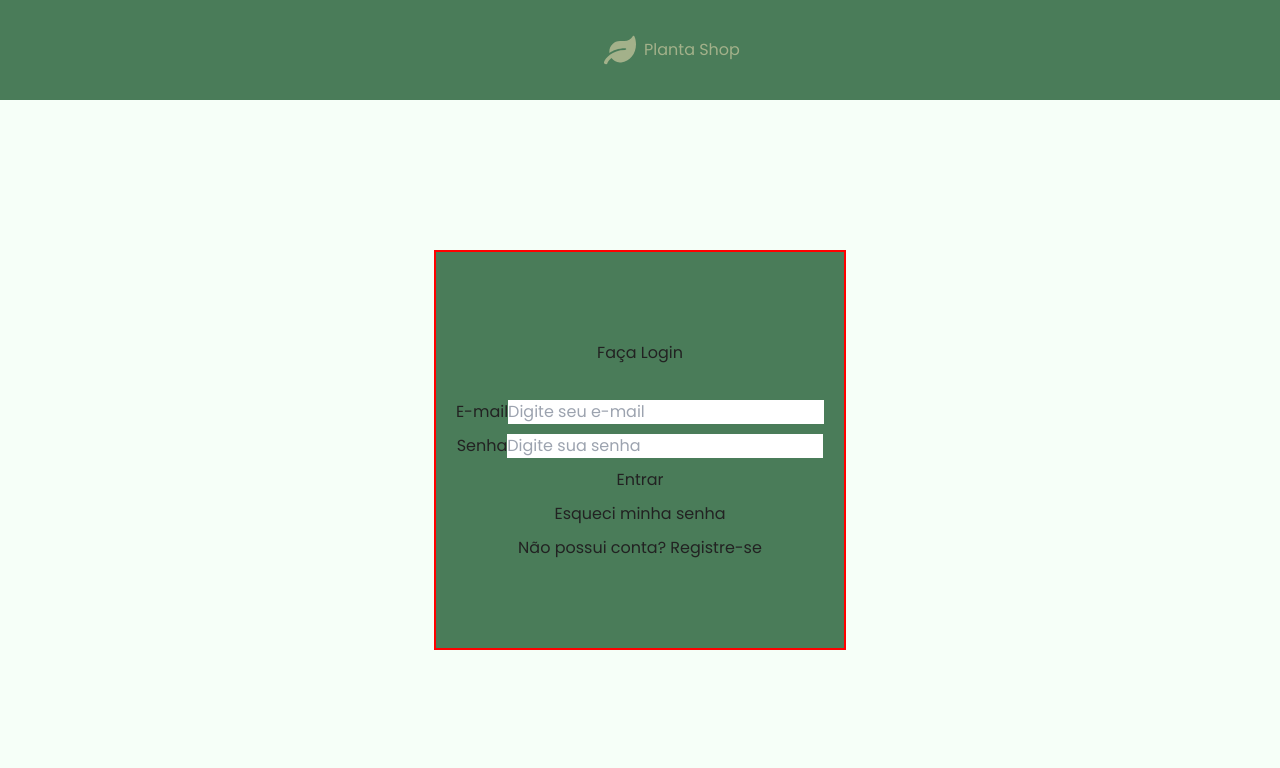
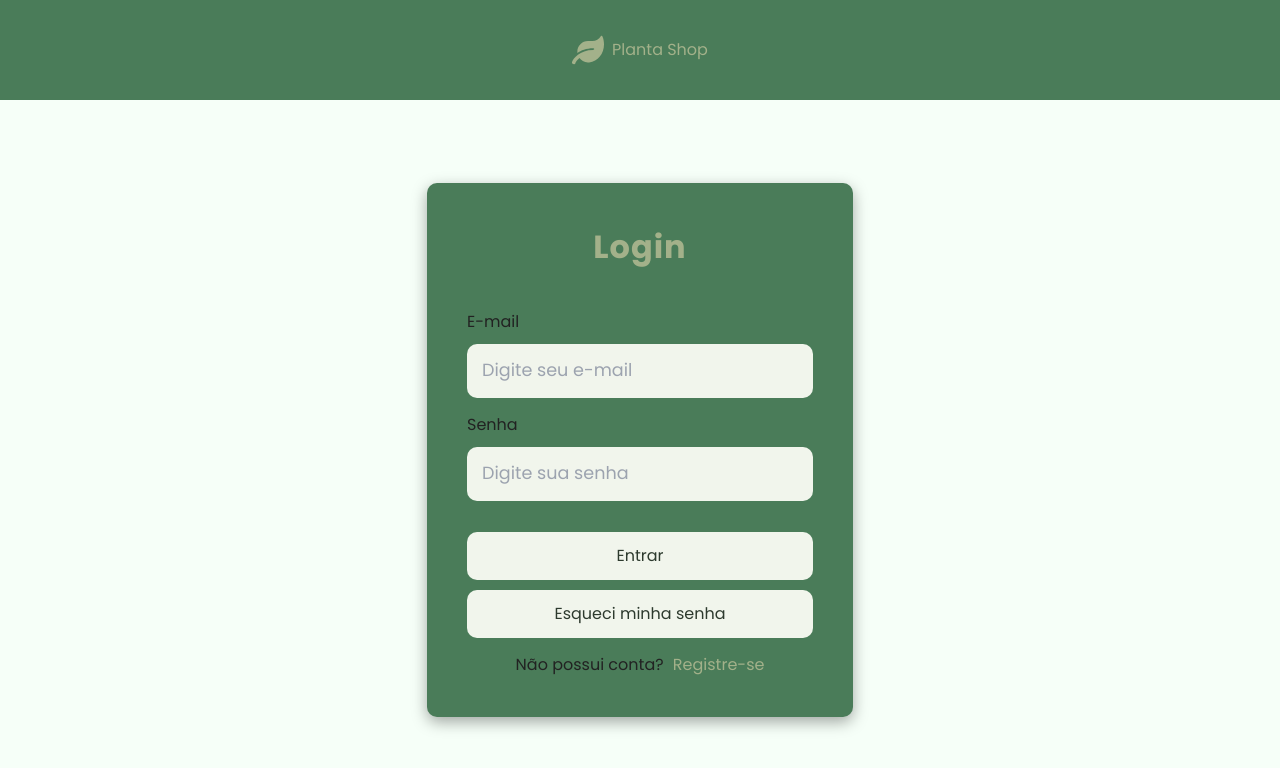
Before and after one commit to DiogoIV/My_store, a React (Vite) app: page /login in a window 1280 px wide. Shown: the top 768 px of the page. Built offline with nearby package versions, Linux system fonts and the light colour scheme.

Commit message:
finalizando page login

```diff
--- a/src/componentes/Header/Header.css
+++ b/src/componentes/Header/Header.css
@@ -15,6 +15,8 @@
     display: flex;
     align-items: center;
     justify-content: space-between;
+
+
     gap: 20px;
     padding: 20px;
     height: 100px;
@@ -190,6 +192,8 @@ div.search-bar input#input_search {
 
 div.user {
     display: flex;
+
+    justify-content: end;
     margin-right: 4em;
     gap: 3em;
 }
--- a/src/pages/Login/Login.css
+++ b/src/pages/Login/Login.css
@@ -1,3 +1,5 @@
+/*HEADER-LOGIN*/
+
 .container-header-login {
     display: flex;
     justify-content: center;
@@ -7,8 +9,13 @@
     background-color: var(--green-primary);
 }
 
+.container-header-login  .logo {
 
-/*form-login*/
+    margin: auto;
+
+}
+
+/*Container_login*/
 
 .container_principal {
     display: flex;
@@ -19,29 +26,123 @@
     background-color: var(--background);
     background-size: cover;
     background-position: center;
+
 }
-
 
 .container-login {
     display: flex;
     align-items: center;
     justify-content: center;
 
+
     background-color: var(--green-primary);
     min-width: 400px;
-    min-height: 400px;
-    padding: 20px;
-    border: 2px solid red;
+    max-width: 500px;
+    padding: 40px;
+    border-radius: 10px;
+    box-shadow: rgba(0, 0, 0, 0.35) 0px 5px 15px;
 }
+
+/*form-login*/
 
 .form-login {
     display: flex;
     flex-direction: column;
-    align-items: center;
 
+
+    width: 100%;
+    gap: 15px;
+}
+
+.form-login h1.titulo-login {
+    color: var(--green-light);
+
+    text-align: center;
+    font-size: 2rem;
+    font-weight: 700;
+    letter-spacing: 1px;
+    margin-bottom: 1.5rem;
+}
+
+
+
+/*Campo inputs*/
+.campo {
+    display: flex;
+    flex-direction: column;
     gap: 10px;
 }
 
-.form-login h1.titulo-login {
-    margin-bottom: 25px;
+.campo label {
+
+    font-weight: 400;
 }
+
+.campo input {
+    background-color: #f1f5ec;
+    padding: 15px;
+    border-radius: 10px;
+    border: none;
+    outline: none;
+    transition: .3s;
+}
+
+.campo input:focus {
+    box-shadow: 0 0 0 3px rgba(255,255,255,.3);
+}
+.campo input::placeholder {
+
+    font-size: 1.1em;
+}
+
+/*btn-login*/
+.container-btn {
+
+
+    margin-top: 1rem;
+}
+
+.btn {
+    width: 100%;
+    padding: 12px;
+    cursor: pointer;
+    border: none;
+    background-color: #f1f5ec;
+    border-radius: 10px;
+
+    color: #2d3a2e;
+    font-weight: 400;font-weight: 400;
+    font-family: var(--font-poppins);
+    font-size: 1rem;
+
+
+    transition: 0.3s;
+}
+
+.btn:hover {
+    transform: translateY(-2px);
+}
+
+/*Registre-se*/
+.texto-cadastro {
+    font-weight: 400;
+
+    text-align: center;
+}
+
+
+
+.link-registrar {
+    margin-left: 5px;
+    text-decoration: none;
+    color: var(--green-light);
+
+
+}
+
+
+
+.link-registrar:hover {
+    text-decoration: underline;
+
+}
--- a/src/pages/Login/Login.jsx
+++ b/src/pages/Login/Login.jsx
@@ -17,14 +17,14 @@ function Login() {
 
                     <form className="form-login" onSubmit={handleSubmit}>
 
-                        <h1 className='titulo-login'>Faça Login</h1>
+                        <h1 className='titulo-login'>Login</h1>
 
                         <div className="campo">
                             <label htmlFor="email">E-mail</label>
                             <input
                                 type="email"
                                 id="email"
-                                placeholder="Digite seu e-mail"
+                                placeholder="Digite seu e-mail" autoComplete='email'
                             />
                         </div>
 
@@ -37,13 +37,14 @@ function Login() {
                             />
                         </div>
 
-                        <button type="submit" className="btn-login">
-                            Entrar
-                        </button>
-
-                        <button type="button" className="btn-forgot">
-                            Esqueci minha senha
-                        </button>
+                        <div className='campo container-btn'>
+                            <button type="submit" className="btn-login btn">
+                                Entrar
+                            </button>
+                            <button type="button" className="btn-forgot btn">
+                                Esqueci minha senha
+                            </button>
+                        </div>
 
                         <p className="texto-cadastro">
                             Não possui conta? <Link to="/esqueci-senha" className='link-registrar'>Registre-se</Link>
--- a/src/styles/global.css
+++ b/src/styles/global.css
@@ -22,10 +22,11 @@
     --font-inter: "Inter", sans-serif;
 }
 
+
+
 body {
     overflow-x: hidden;
-    height: 100dvh;
-    width: 100%;
     font-family: var(--font-poppins);
     color: var(--text);
+
 }
```
